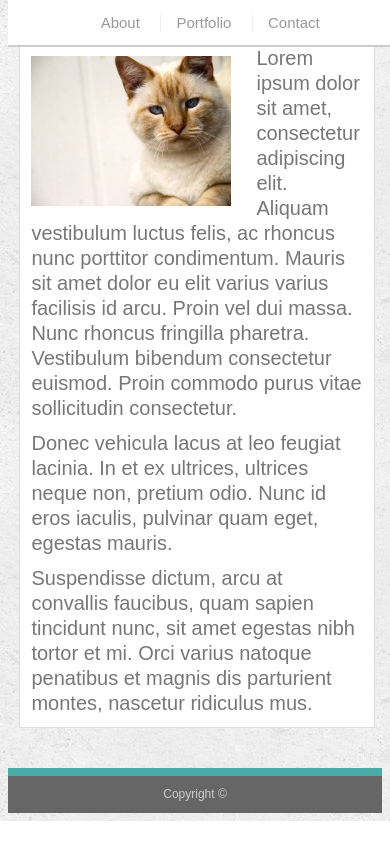
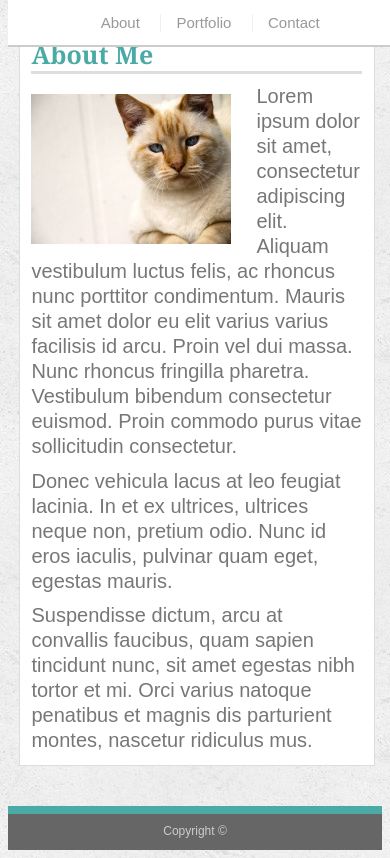
Before and after one commit to Ehwang12/Responsive-Portfolio, a plain HTML site: page index.html in a window 390 px wide. Shown: the part 86-944 px from the top of the page. Before the commit the page ends 907 px from the top, so only its background shows below. Drawn offline with Linux system fonts and the light colour scheme.

Commit message:
added margin top to main container

```diff
--- a/assets/style.css
+++ b/assets/style.css
@@ -376,4 +376,15 @@ body {
     nav a:first-child {
       border-left: 0 none;
     }
+    .main-section {
+      width: 100%;
+      max-width: 95%;
+      padding: 3%;
+      margin-top: 10%;
+      margin-left: 3%;
+    }
+
+    #main-container {
+      padding-top: 18%;
+    }
   }
```
